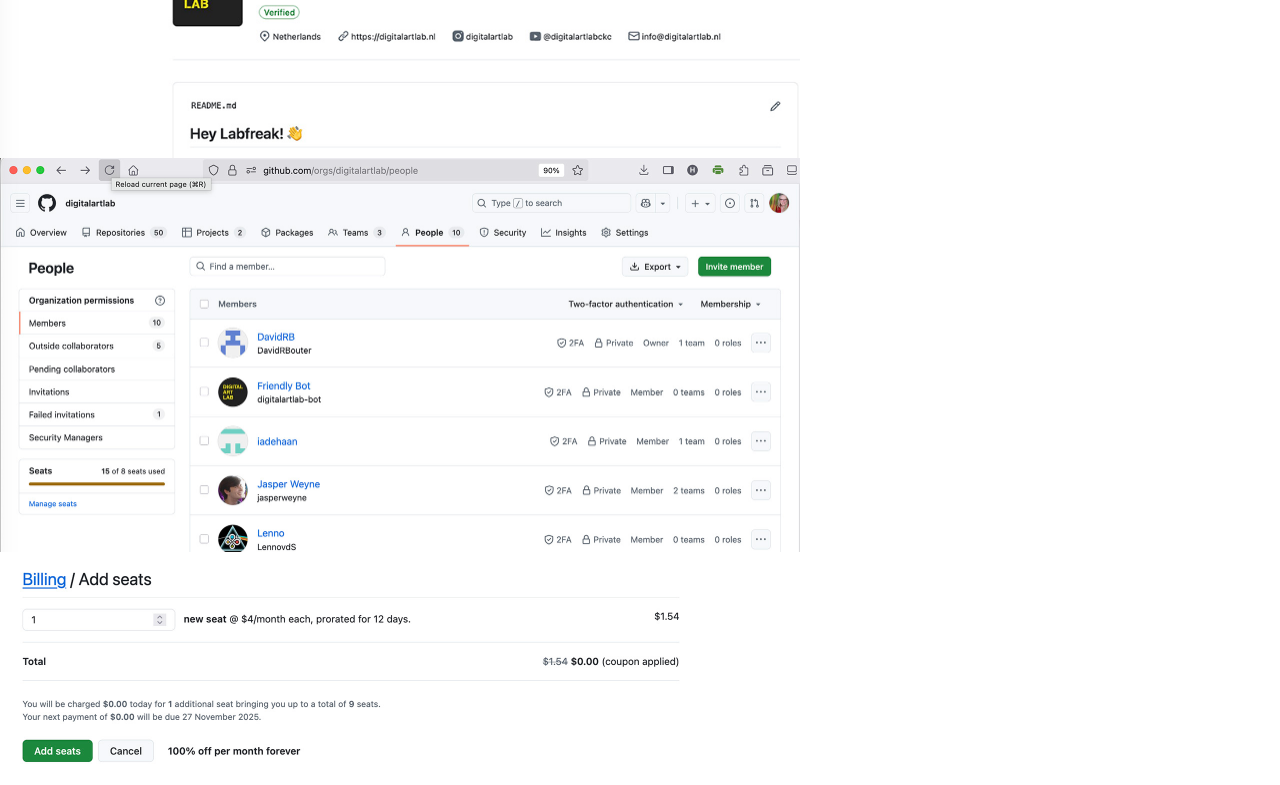
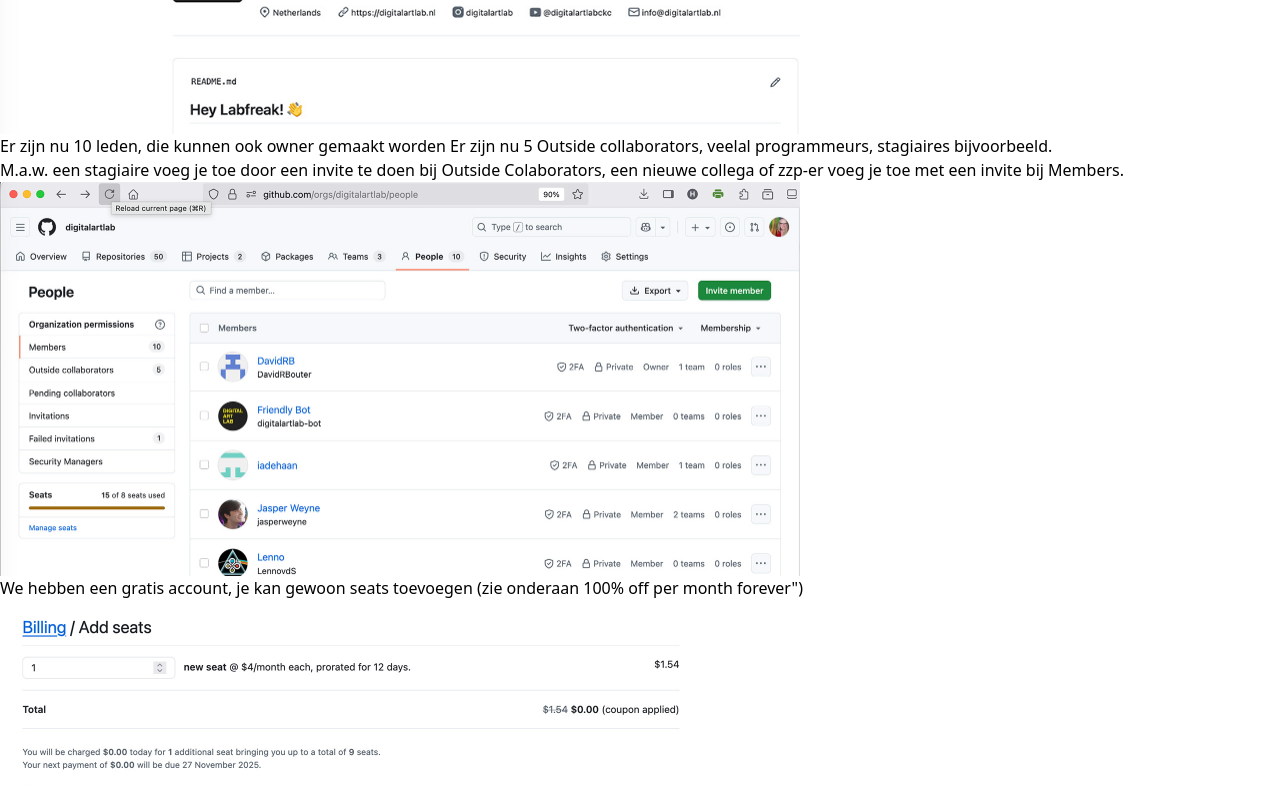
Before and after one commit to digitalartlab/dal-documentation, a Next.js app: page /metafolder/github in a window 1280 px wide. Shown: the part 961-1746 px from the top of the page. Built offline with nearby package versions, Linux system fonts and the light colour scheme.

Commit message:
Update github.mdx

```diff
--- a/pages/metafolder/github.mdx
+++ b/pages/metafolder/github.mdx
@@ -16,12 +16,17 @@
 [<img src="/assets/meta/11-gh01.jpg" width="300"/>]() [<img src="/assets/meta/12-gh02.jpg" width="300"/>]()
 
 Nu wijst het zich vanzelf. Ga naar **People** om de gebruikers te zien.
+
+[<img src="/assets/meta/14-gh04.jpg" width="800"/>]()
+
 Er zijn nu 10 leden, die kunnen ook owner gemaakt worden
 Er zijn nu 5 Outside collaborators, veelal programmeurs, stagiaires bijvoorbeeld.
 
-
-[<img src="/assets/meta/14-gh04.jpg" width="800"/>]()
+M.a.w. een stagiaire voeg je toe door een invite te doen bij Outside Colaborators,
+een nieuwe collega of zzp-er voeg je toe met een invite bij Members.
 
 [<img src="/assets/meta/15-gh05.jpg" width="800"/>]()
 
+We hebben een gratis account, je kan gewoon seats toevoegen (zie onderaan 100% off per month forever")
+
 [<img src="/assets/meta/16-gh06.jpg" width="700"/>]()
```
